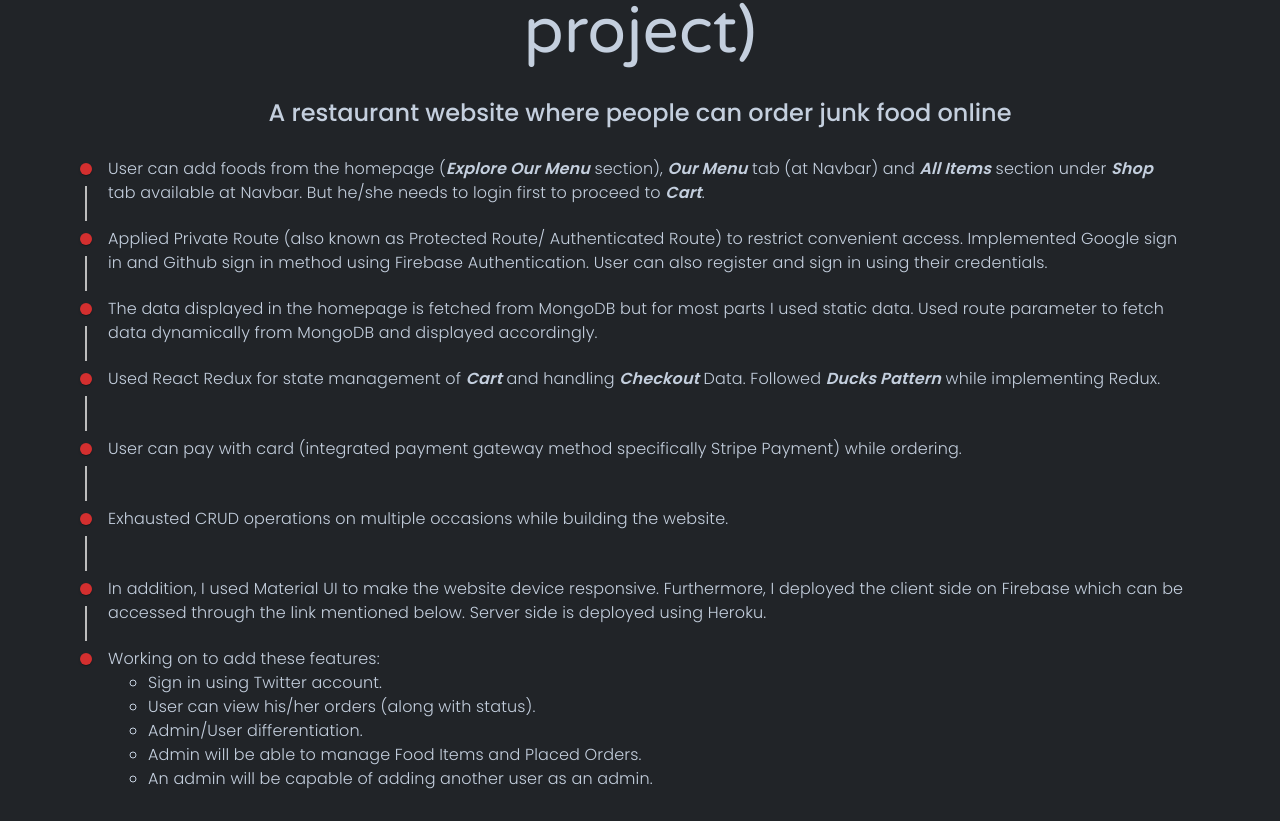
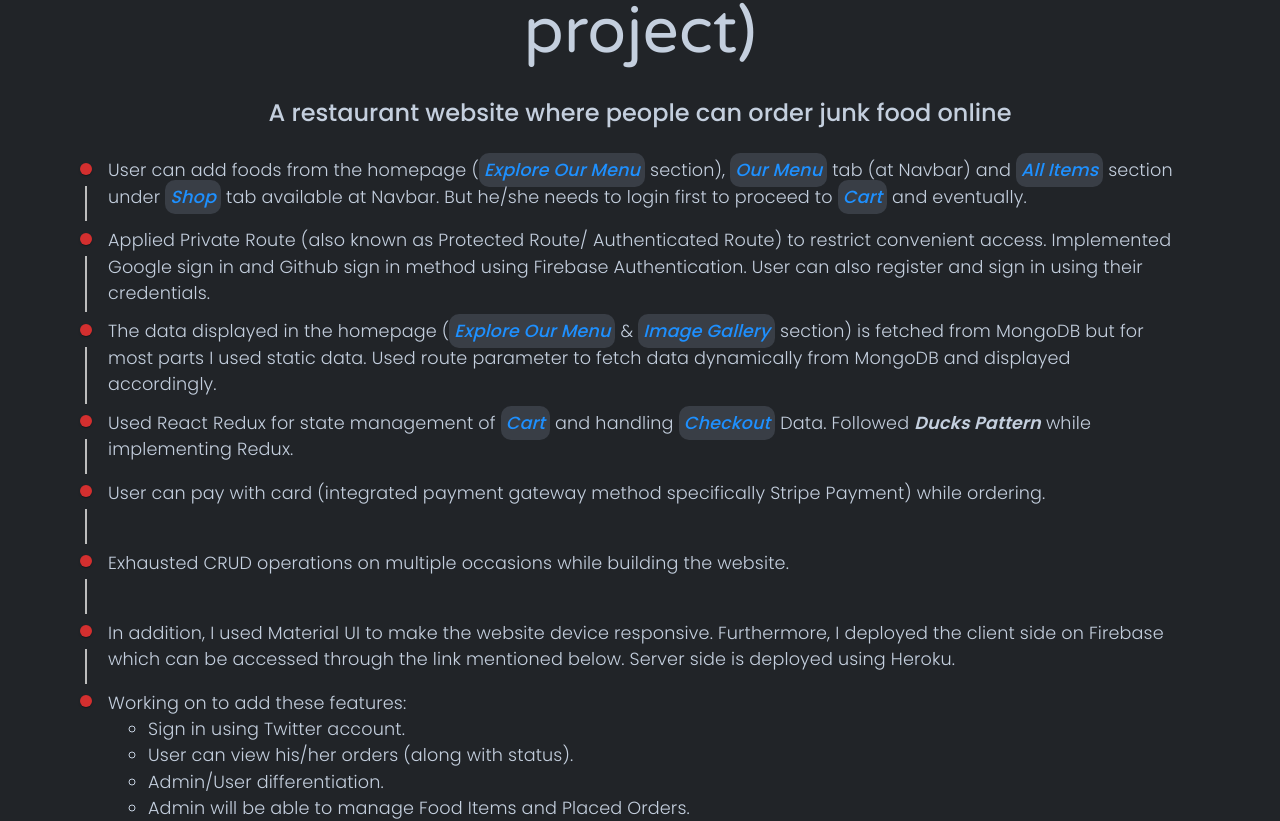
Before and after one commit to MK-Khan123/portfolio-website, a React (Create React App) app: page /projects in a window 1280 px wide. Shown: the part 1520-2341 px from the top of the page. Built offline with nearby package versions, Linux system fonts and the light colour scheme.

Commit message:
Changed some styling to emphasize certain words on project description

```diff
--- a/src/components/Projects/ProjectTwo/ProjectTwo.js
+++ b/src/components/Projects/ProjectTwo/ProjectTwo.js
@@ -116,7 +116,7 @@ const ProjectTwo = () => {
                             </TimelineSeparator>
                             <TimelineContent>
                                 <Grid className='project-description'>
-                                    Admin can add/remove products. When products are added/removed, changes are reflected immediately on the homepage. User can view his/her specific order summary by clicking on <i><b>Orders</b></i> tab.
+                                    Admin can add/remove products. When products are added/removed, changes are reflected immediately on the homepage. User can view his/her specific order summary by clicking on <span className='code-block'>Orders</span> tab.
                                 </Grid>
                             </TimelineContent>
                         </TimelineItem>
--- a/src/components/Projects/ProjectZero/ProjectZero.js
+++ b/src/components/Projects/ProjectZero/ProjectZero.js
@@ -83,7 +83,7 @@ const ProjectZero = () => {
                             </TimelineSeparator>
                             <TimelineContent>
                                 <Grid className='project-description'>
-                                    User can add foods from the homepage (<i><b>Explore Our Menu</b></i> section), <i><b>Our Menu</b></i> tab (at Navbar) and <i><b>All Items</b></i> section under <i><b>Shop</b></i> tab available at Navbar. But he/she needs to login first to proceed to <i><b>Cart</b></i>.
+                                    User can add foods from the homepage (<span className='code-block'>Explore Our Menu</span> section), <span className='code-block'>Our Menu</span> tab (at Navbar) and <span className='code-block'>All Items</span> section under <span className='code-block'>Shop</span> tab available at Navbar. But he/she needs to login first to proceed to <span className='code-block'>Cart</span> and eventually.
                                 </Grid>
                             </TimelineContent>
                         </TimelineItem>
@@ -105,7 +105,7 @@ const ProjectZero = () => {
                             </TimelineSeparator>
                             <TimelineContent>
                                 <Grid className='project-description'>
-                                    The data displayed in the homepage is fetched from MongoDB but for most parts I used static data. Used route parameter to fetch data dynamically from MongoDB and displayed accordingly.
+                                    The data displayed in the homepage (<span className='code-block'>Explore Our Menu</span> & <span className='code-block'>Image Gallery</span> section) is fetched from MongoDB but for most parts I used static data. Used route parameter to fetch data dynamically from MongoDB and displayed accordingly.
                                 </Grid>
                             </TimelineContent>
                         </TimelineItem>
@@ -116,7 +116,7 @@ const ProjectZero = () => {
                             </TimelineSeparator>
                             <TimelineContent>
                                 <Grid className='project-description'>
-                                    Used React Redux for state management of <i><b>Cart</b></i> and handling <i><b>Checkout</b></i> Data. Followed <i><b>Ducks Pattern</b></i> while implementing Redux.
+                                    Used React Redux for state management of <span className='code-block'>Cart</span> and handling <span className='code-block'>Checkout</span> Data. Followed <i><b>Ducks Pattern</b></i> while implementing Redux.
                                 </Grid>
                             </TimelineContent>
                         </TimelineItem>
--- a/src/components/Projects/Projects.css
+++ b/src/components/Projects/Projects.css
@@ -37,5 +37,15 @@
 .project-description {
     font-family: 'Poppins', sans-serif;
     font-weight: 300;
+    font-size: 1.1rem;
     color: #C4CFDE;
 }
+
+.code-block {
+    background-color: #393E46;
+    border-radius: 10px;
+    font-weight: 500;
+    font-style: italic;
+    padding: 5px;
+    color: dodgerblue;
+}
```
